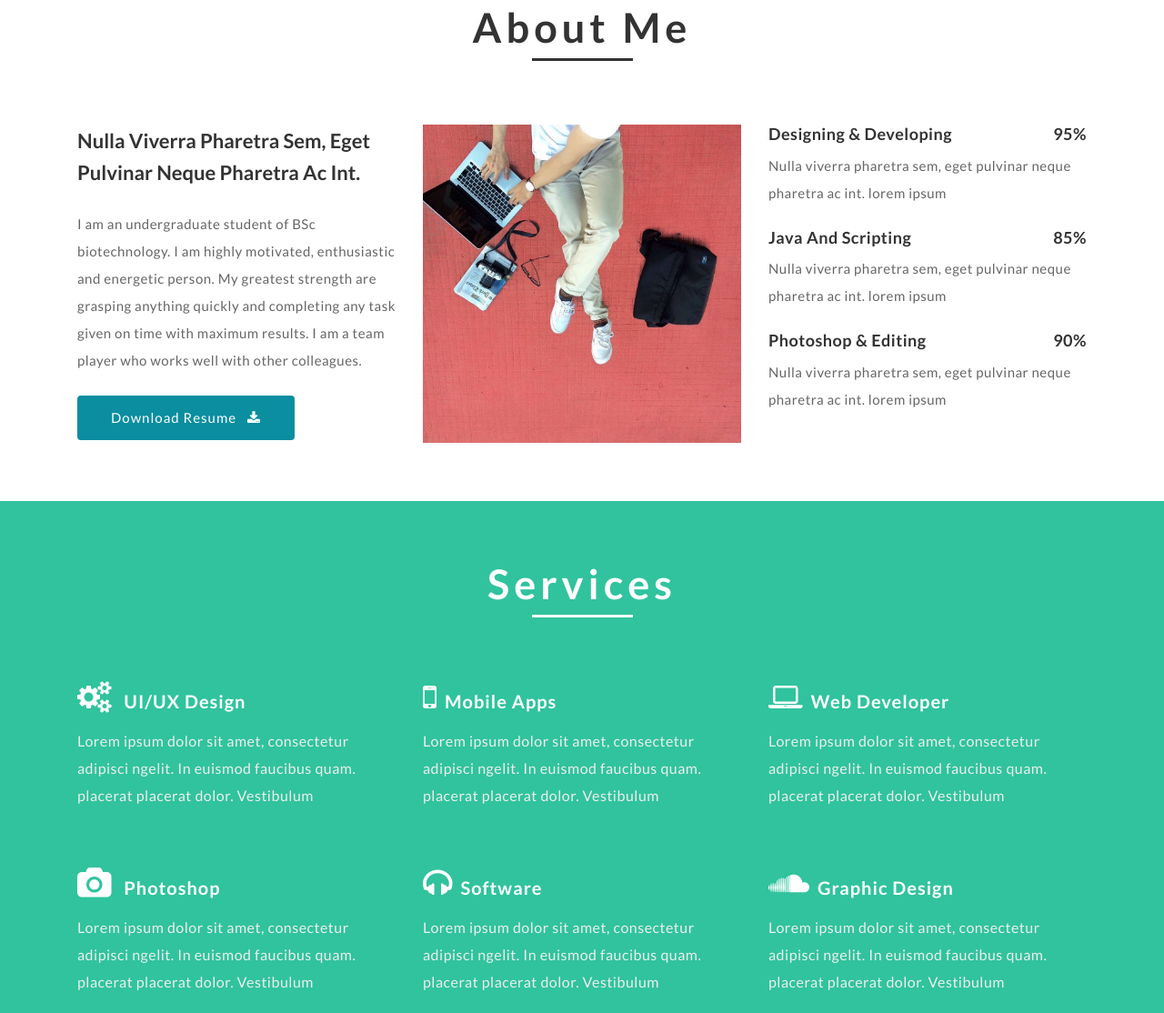
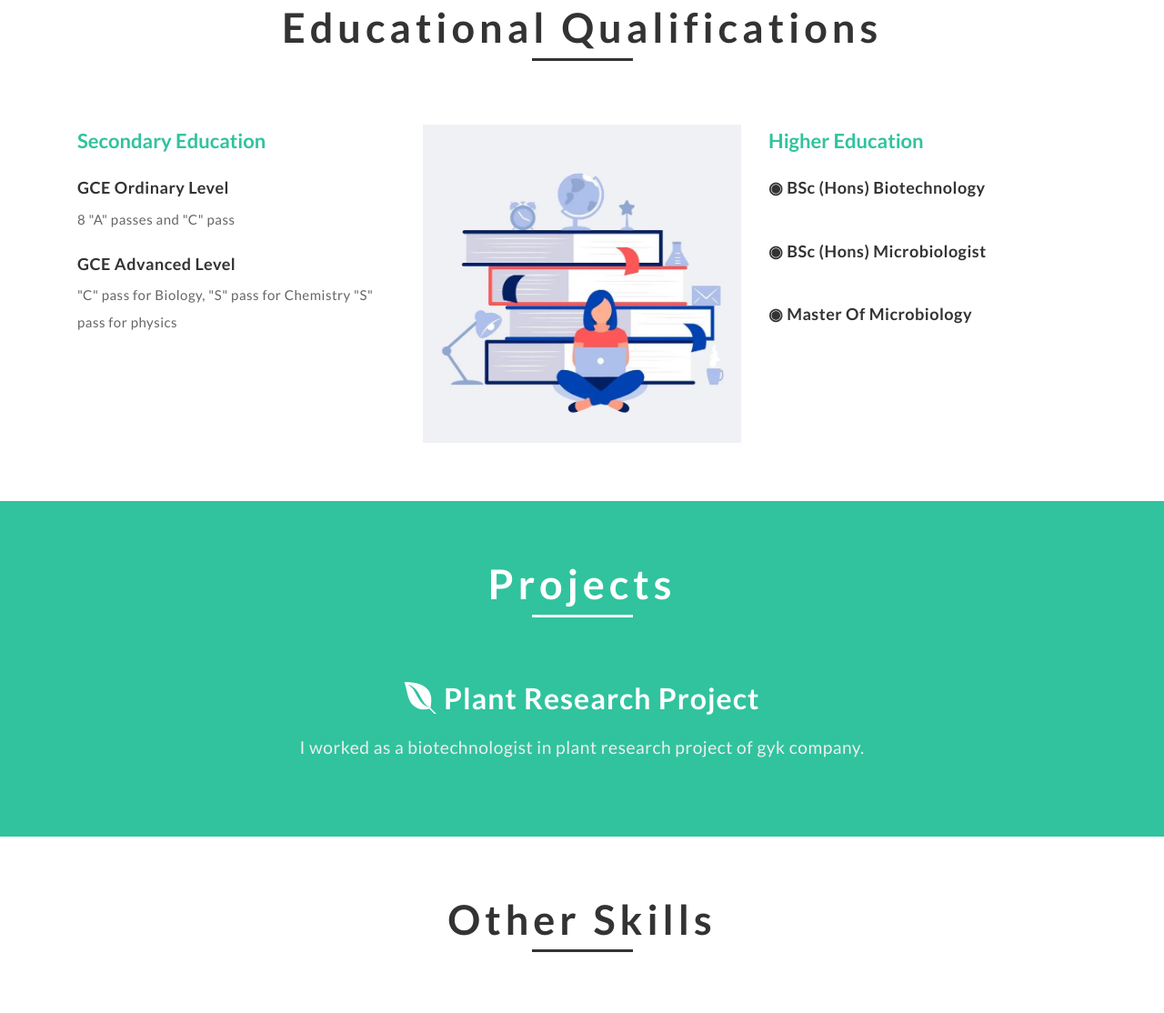
Before and after one commit to pauthri/pauthri, a plain HTML site: page index.html in a window 1280 px wide. Shown: the part 831-1945 px from the top of the page at 91% size. Drawn offline with Linux system fonts and the light colour scheme.

Commit message:
project & education content

```diff
--- a/css/style.css
+++ b/css/style.css
@@ -393,6 +393,7 @@ li > a:only-child:after {
 }
 .w3layouts_banner_margin {
   padding: 17em 0em 0em;
+  margin-bottom: 2em;
 }
 .image_margin {
   margin-top: 8em;
--- a/index.html
+++ b/index.html
@@ -49,18 +49,19 @@
 			<!-- nav -->
 			<nav class="py-4">
 				<div id="logo">
-					<h1> <a href="#index.html"><span class="fa fa-rebel" aria-hidden="true"></span> Activity</a></h1>
+					<h1> <a href="#index.html"><span class="fa fa-rebel" aria-hidden="true"></span> Portfolio </a></h1>
 				</div>
 
 				<label for="drop" class="toggle">Menu</label>
 				<input type="checkbox" id="drop" />
 				<ul class="menu mt-2">
 					<li class="mr-lg-4 mr-3 active"><a href="#">Home</a></li>
-					<li class="mr-lg-4 mr-3"><a href="#about">About</a></li>
-					<li class="mr-lg-4 mr-3"><a href="#services">Services</a></li>
-					<li class="mr-lg-4 mr-3"><a href="#experience">Experience</a></li>
-					<li class="mr-lg-4 mr-3">
-						<!-- First Tier Drop Down -->
+					<li class="mr-lg-4 mr-3"><a href="#about">Education</a></li>
+					<li class="mr-lg-4 mr-3"><a href="#services">Projects</a></li>
+					<li class="mr-lg-4 mr-3"><a href="#experience">Other Skills</a></li>
+					<li class="mr-lg-4 mr-3"><a href="#experience">Work Experience</a></li>
+					<li class="mr-lg-4 mr-3"><a href="#blog">Hobbies</a></li>
+					<!-- <li class="mr-lg-4 mr-3">
 						<label for="drop-2" class="toggle">Dropdown <span class="fa fa-angle-down"
 								aria-hidden="true"></span> </label>
 						<a href="#">Dropdown <span class="fa fa-angle-down" aria-hidden="true"></span></a>
@@ -70,7 +71,7 @@
 							<li><a href="#projects">Projects</a></li>
 							<li><a href="#text">Quoted Text</a></li>
 						</ul>
-					</li>
+					</li> -->
 					<li><a href="#contact">Contact</a></li>
 				</ul>
 			</nav>
@@ -88,10 +89,13 @@
 						<h3 class="editContent">My name is </h3>
 						<h2 class="editContent">Sachinthya Vidanapathirana</h2>
 						<h4>Biotechnology Student</h4>
-						<p>I am an undergraduate student of BSc biotechnology. I am highly motivated, enthusiastic and energetic person. My greatest strength are grasping anything quickly and completing any task given on time with maximum results. I am a team player who works well with other colleagues.</p>
+						<p>I am an undergraduate student of BSc biotechnology. I am highly motivated, enthusiastic and
+							energetic person. My greatest strength are grasping anything quickly and completing any task
+							given on time with maximum results. I am a team player who works well with other colleagues.
+						</p>
 						<a href="#popup1"> Read More </a>
 						<a href="#contact"> Contact Me </a>
-						<a href="assets/resume.pdf"> Download Resume <span class="fa ml-2 fa-download"></span> </a>
+						<a href="assets/resume.pdf"> Download Resume <span class="fa fa-download"></span> </a>
 					</div>
 				</div>
 			</div>
@@ -102,26 +106,38 @@
 	<!-- about -->
 	<section class="about py-5" id="about">
 		<div class="container py-3">
-			<h3 class="heading">About Me</h3>
+			<h3 class="heading">Educational Qualifications</h3>
 			<div class="row about-grids">
 				<div class="col-lg-4">
-					<h4 class="">Nulla viverra pharetra sem, eget pulvinar neque pharetra ac int.</h4>
-					<p class="my-4">I am an undergraduate student of BSc biotechnology. I am highly motivated, enthusiastic and energetic person. My greatest strength are grasping anything quickly and completing any task given on time with maximum results. I am a team player who works well with other colleagues.</p>
-					<a href="assets/resume.pdf"> Download Resume <span class="fa ml-2 fa-download"></span> </a>
+					<h4 style="color:#30c39e" class="mb-4">Secondary Education</h4>
+					<div class="bar-grids">
+						<div class="wthree_skills">
+							<h6 class="mb-2 mt-4">GCE Ordinary level</h6>
+							<p>8 "A" passes and "C" pass</p>
+							<div class="my-4">
+								<h6 class="mb-2 mt-4">GCE Advanced level</span></h6>
+								<p>"C" pass for Biology, "S" pass for Chemistry "S" pass for physics</p>
+							</div>
+							<!-- <h6 class="mb-2">Photoshop & Editing<span>90% </span></h6>
+						<p>Nulla viverra pharetra sem, eget pulvinar neque pharetra ac int. lorem ipsum </p> -->
+						</div>
+					</div>
 				</div>
 				<div class="col-lg-4 col-md-6 my-lg-0 my-5">
-					<img src="images/about.jpg" alt="" class="img-fluid" />
+					<img src="images/edu.jpg" alt="" class="img-fluid" />
 				</div>
-				<div class="col-lg-4 bar-grids">
-					<div class="wthree_skills">
-						<h6 class="mb-2">Designing & Developing<span> 95% </span></h6>
-						<p>Nulla viverra pharetra sem, eget pulvinar neque pharetra ac int. lorem ipsum </p>
-						<div class="my-4">
-							<h6 class="mb-2">Java and Scripting<span> 85% </span></h6>
-							<p>Nulla viverra pharetra sem, eget pulvinar neque pharetra ac int. lorem ipsum </p>
+				<div class="col-lg-4">
+					<h4 style="color:#30c39e">Higher Education</h4>
+					<div class="bar-grids">
+						<div class="wthree_skills">
+							<h6 class="mt-4 mb-5">◉ BSc (Hons) Biotechnology
+							</h6>
+							<div class="my-5">
+								<h6 class="mb-2 mt-4">◉ BSc (Hons) Microbiologist
+									<h6>
+							</div>
+							<h6 class="my-5">◉ Master of Microbiology</h6>
 						</div>
-						<h6 class="mb-2">Photoshop & Editing<span>90% </span></h6>
-						<p>Nulla viverra pharetra sem, eget pulvinar neque pharetra ac int. lorem ipsum </p>
 					</div>
 				</div>
 			</div>
@@ -132,37 +148,11 @@
 	<!-- services -->
 	<section class="services py-5" id="services">
 		<div class="container py-3">
-			<h3 class="heading">Services</h3>
-			<div class="row service-grids">
-				<div class="col-lg-4 col-md-6 w3layouts w3-icon-grid1">
-					<h3><span class="fa mr-2 fa-cogs" aria-hidden="true"></span> UI/UX Design</h3>
-					<p>Lorem ipsum dolor sit amet, consectetur adipisci ngelit. In euismod faucibus quam. placerat
-						placerat dolor. Vestibulum</p>
-				</div>
-				<div class="col-lg-4 col-md-6 w3layouts mt-md-0 mt-sm-5 mt-4 w3-icon-grid1">
-					<h3><span class="fa mr-2 fa-mobile" aria-hidden="true"></span>Mobile Apps</h3>
-					<p>Lorem ipsum dolor sit amet, consectetur adipisci ngelit. In euismod faucibus quam. placerat
-						placerat dolor. Vestibulum</p>
-				</div>
-				<div class="col-lg-4 col-md-6 w3layouts mt-lg-0 mt-sm-5 mt-4 w3-icon-grid1">
-					<h3><span class="fa mr-2 fa-laptop" aria-hidden="true"></span>Web Developer</h3>
-					<p>Lorem ipsum dolor sit amet, consectetur adipisci ngelit. In euismod faucibus quam. placerat
-						placerat dolor. Vestibulum</p>
-				</div>
-				<div class="col-lg-4 col-md-6 w3layouts mt-sm-5 mt-4 w3-icon-grid1">
-					<h3><span class="fa mr-2 fa-camera" aria-hidden="true"></span> Photoshop</h3>
-					<p>Lorem ipsum dolor sit amet, consectetur adipisci ngelit. In euismod faucibus quam. placerat
-						placerat dolor. Vestibulum</p>
-				</div>
-				<div class="col-lg-4 col-md-6 w3layouts mt-sm-5 mt-4 w3-icon-grid1">
-					<h3><span class="fa mr-2 fa-headphones" aria-hidden="true"></span>Software</h3>
-					<p>Lorem ipsum dolor sit amet, consectetur adipisci ngelit. In euismod faucibus quam. placerat
-						placerat dolor. Vestibulum</p>
-				</div>
-				<div class="col-lg-4 col-md-6 w3layouts mt-sm-5 mt-4 w3-icon-grid1">
-					<h3><span class="fa mr-2 fa-soundcloud" aria-hidden="true"></span>Graphic Design</h3>
-					<p>Lorem ipsum dolor sit amet, consectetur adipisci ngelit. In euismod faucibus quam. placerat
-						placerat dolor. Vestibulum</p>
+			<h3 style="text-align: center" class="heading">Projects</h3>
+			<div class="row service-grids justify-content-center">
+				<div class="col-md-12 w3layouts w3-icon-grid1">
+					<h3 style="font-size: 2em; text-align: center"><span class="fa fa-envira" aria-hidden="true"></span> Plant Research Project </h3>
+					<p style="font-size: 1.2em; text-align: center">I worked as a biotechnologist in plant research project of gyk company.</p>
 				</div>
 			</div>
 		</div>
@@ -172,7 +162,7 @@
 	<!-- experience -->
 	<section class="experience py-5" id="experience">
 		<div class="container py-3">
-			<h3 class="heading">Experience</h3>
+			<h3 class="heading">Other Skills</h3>
 			<div class="row exp-grids">
 				<div class="col-lg-4 col-md-6">
 					<img src="images/exp1.jpg" alt=" " class="img-fluid" />
@@ -413,7 +403,9 @@
 	<div id="popup1" class="overlay">
 		<div class="popup">
 			<img src="images/banner.jpg" alt="Popup Image" class="img-fluid" />
-			<p class="mt-4 editContent">I am an undergraduate student of BSc biotechnology. I am highly motivated, enthusiastic and energetic person. My greatest strength are grasping anything quickly and completing any task given on time with maximum results. I am a team player who works well with other colleagues.
+			<p class="mt-4 editContent">I am an undergraduate student of BSc biotechnology. I am highly motivated,
+				enthusiastic and energetic person. My greatest strength are grasping anything quickly and completing any
+				task given on time with maximum results. I am a team player who works well with other colleagues.
 			</p>
 			<a class="close" href="#">&times;</a>
 		</div>
```
Also changed, not shown: images/edu.jpg (added).
